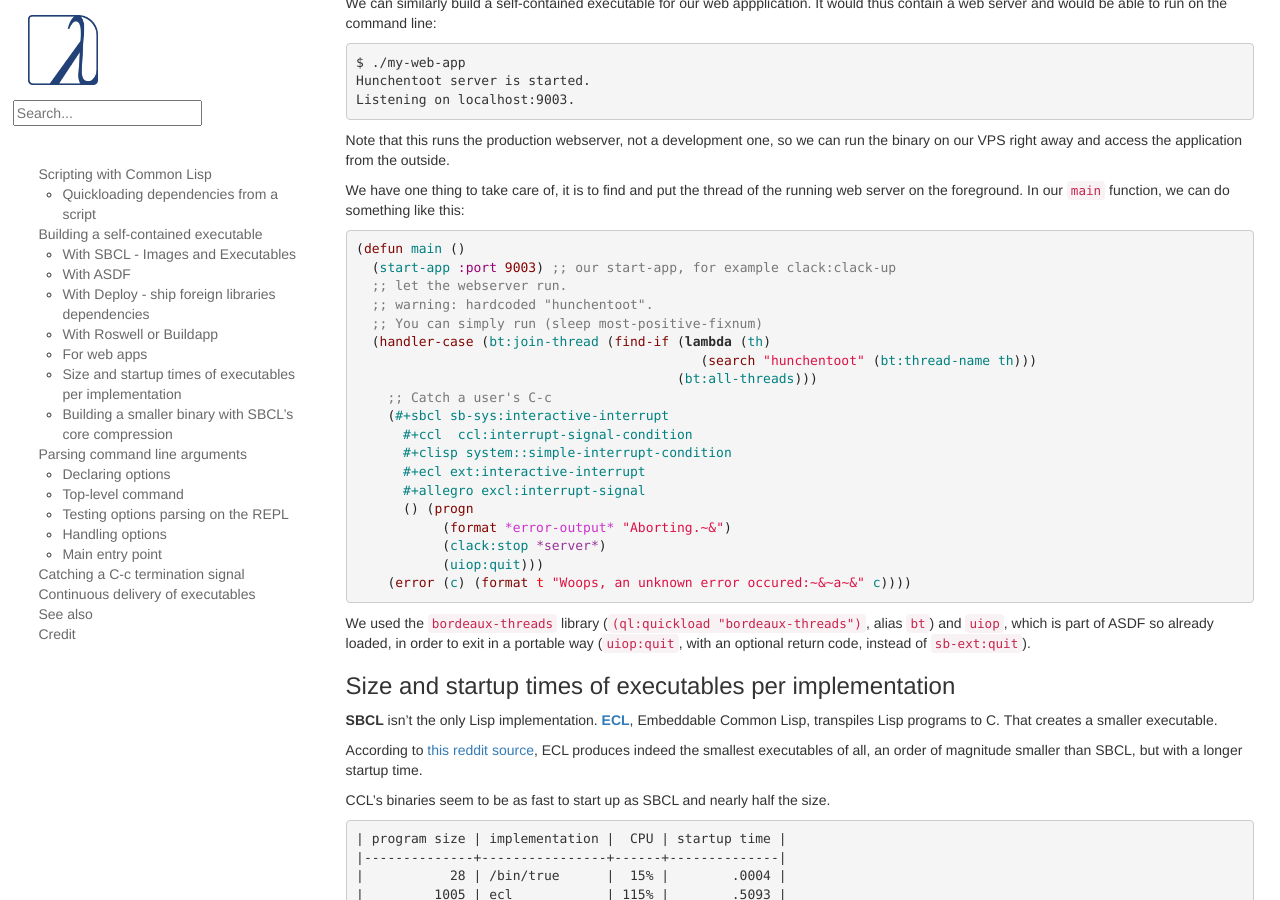
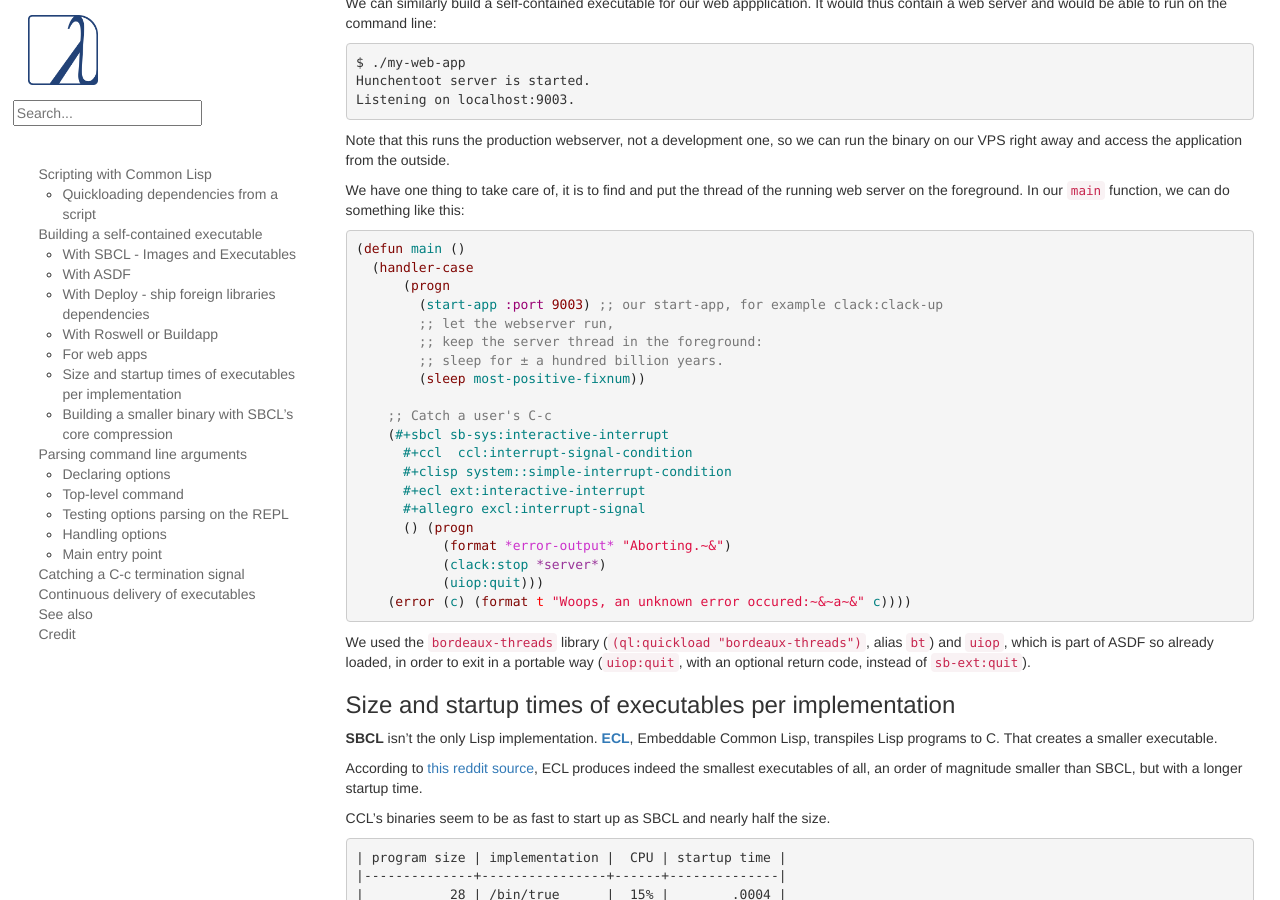
Before and after one commit to LispCookbook/cl-cookbook, a Jekyll site: the page built from scripting.md, in a window 1280 px wide and 900 px high, scrolled down 4703 px. Built offline with Jekyll 4.4.1, drawn with Linux system fonts in a browser that asks for light colours.

Commit message:
scripting, web: don't join threads, sleep a hundred billion years

```diff
--- a/scripting.md
+++ b/scripting.md
@@ -326,13 +326,14 @@ can do something like this:
 
 ~~~lisp
 (defun main ()
-  (start-app :port 9003) ;; our start-app, for example clack:clack-up
-  ;; let the webserver run.
-  ;; warning: hardcoded "hunchentoot".
-  ;; You can simply run (sleep most-positive-fixnum)
-  (handler-case (bt:join-thread (find-if (lambda (th)
-                                            (search "hunchentoot" (bt:thread-name th)))
-                                         (bt:all-threads)))
+  (handler-case
+      (progn
+        (start-app :port 9003) ;; our start-app, for example clack:clack-up
+        ;; let the webserver run,
+        ;; keep the server thread in the foreground:
+        ;; sleep for ± a hundred billion years.
+        (sleep most-positive-fixnum))
+
     ;; Catch a user's C-c
     (#+sbcl sb-sys:interactive-interrupt
       #+ccl  ccl:interrupt-signal-condition
```
